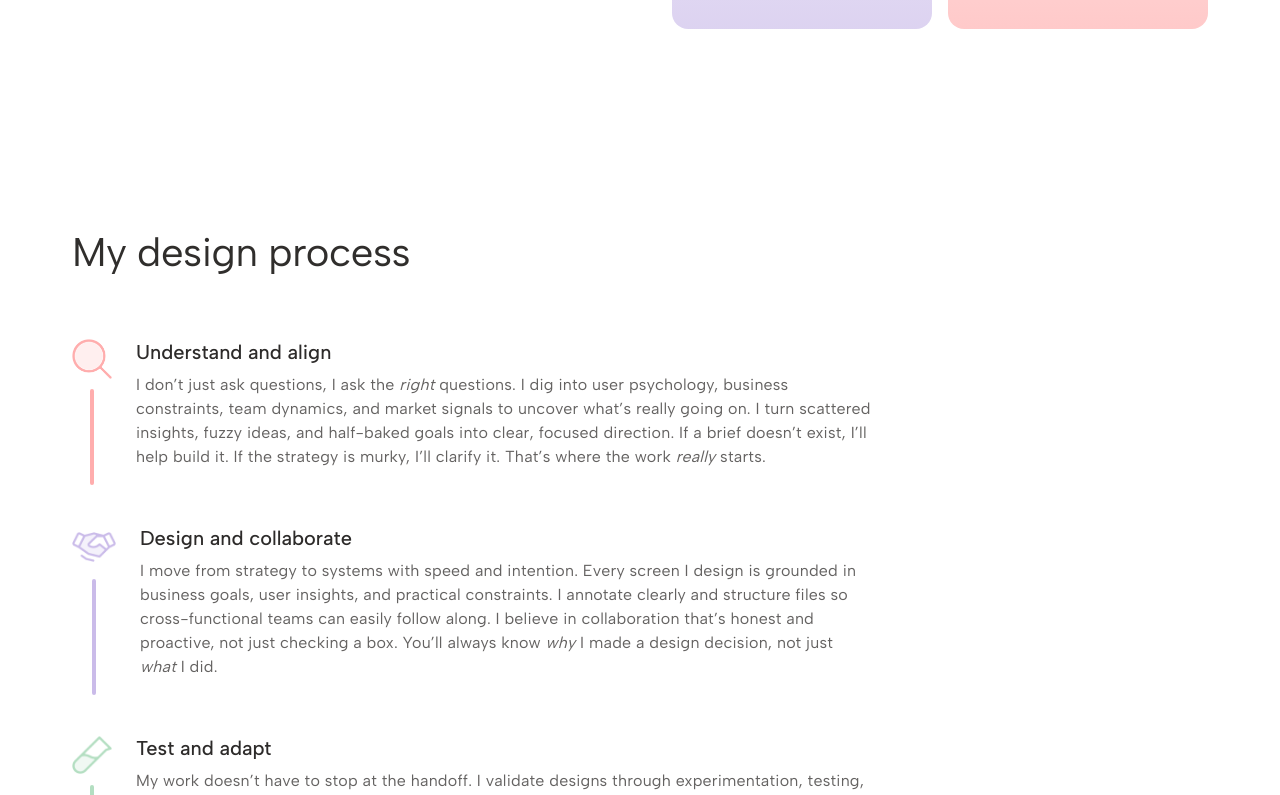
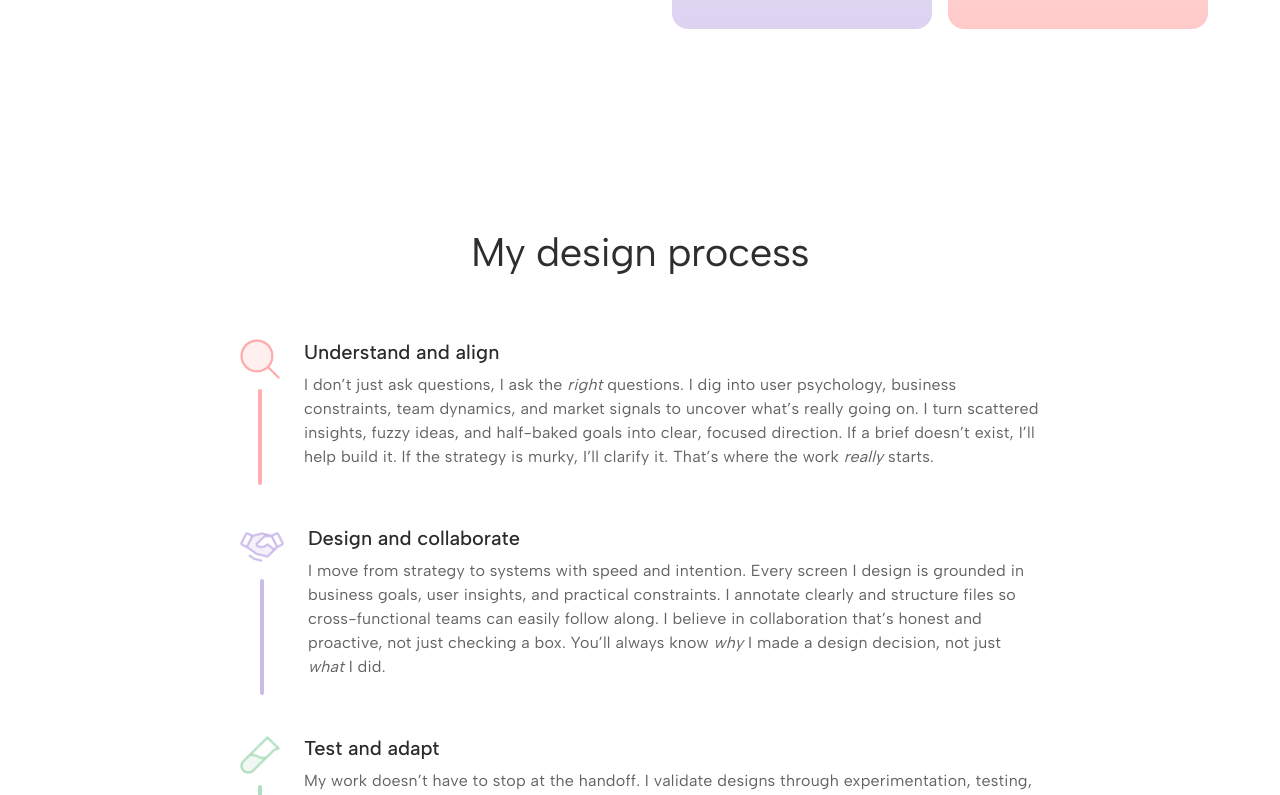
Before and after one commit to BhavikB26/muskandesigns, a Next.js app: page / in a window 1280 px wide. Shown: the part 3940-4735 px from the top of the page. Built offline with nearby package versions, Linux system fonts and the light colour scheme; no server answers; a web font is replaced by a local one.

Commit message:
Center "My design process" on desktop, keep left-aligned on mobile

```diff
--- a/src/components/home/process.tsx
+++ b/src/components/home/process.tsx
@@ -62,8 +62,8 @@ const steps: Step[] = [
 
 export function Process() {
   return (
-    <section className="flex w-full flex-col items-start gap-10 px-6 py-16 md:gap-16 md:px-[72px] md:py-[100px]">
-      <h2 className="text-[32px] leading-[1.15] tracking-[-0.4px] text-ink-soft md:text-[40px] md:leading-[46px]">
+    <section className="flex w-full flex-col items-start gap-10 px-6 py-16 md:items-center md:gap-16 md:px-[72px] md:py-[100px]">
+      <h2 className="text-[32px] leading-[1.15] tracking-[-0.4px] text-ink-soft md:text-center md:text-[40px] md:leading-[46px]">
         My design process
       </h2>
       <div className="flex w-full max-w-[800px] flex-col gap-10">
```
